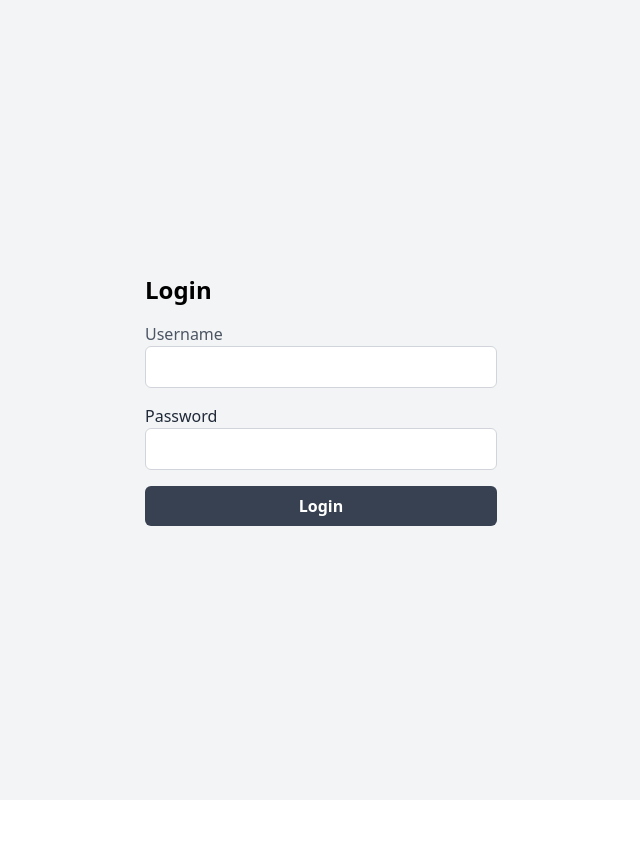
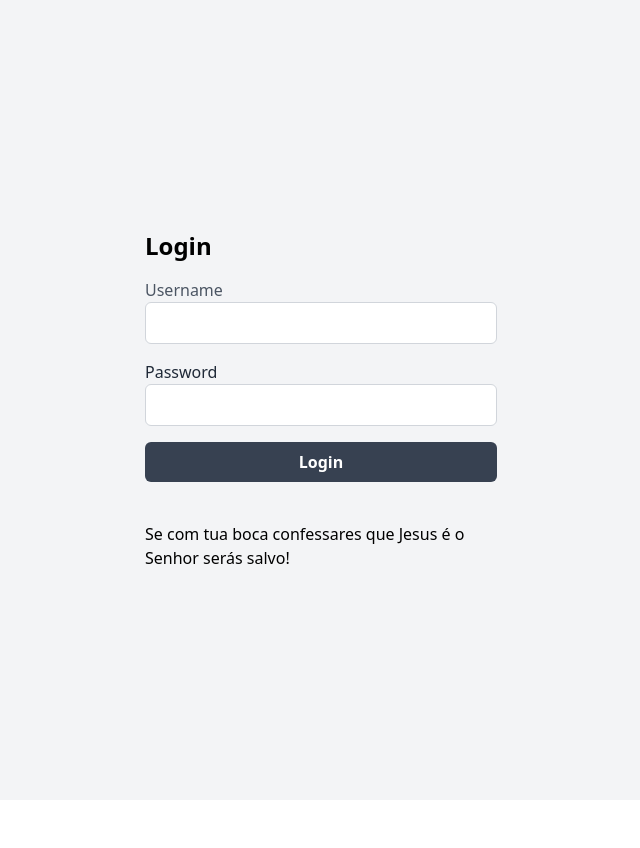
Before and after one commit to alekissandroarvo/simulado_django, a Django app: page / in a window 1280 px wide. Shown: the whole page, without its empty margins (319-959 px from the left). Run offline with Django 5.2, Linux system fonts and the light colour scheme; some libraries are stand-ins or nearby versions.

Commit message:
login final

```diff
--- a/templates/login.html
+++ b/templates/login.html
@@ -31,7 +31,8 @@
                 <!-- Login Button -->
                 <button type="submit" class="bg-gray-700 hover:bg-blue-600 text-white font-semibold rounded-md py-2 px-4 w-full">Login</button>
               </form>
-
+              <br/>
+             <p class="mt-10">Se com tua boca confessares que Jesus é o Senhor serás salvo!</p>
             </div>
             </div>
     </fieldset>
```
